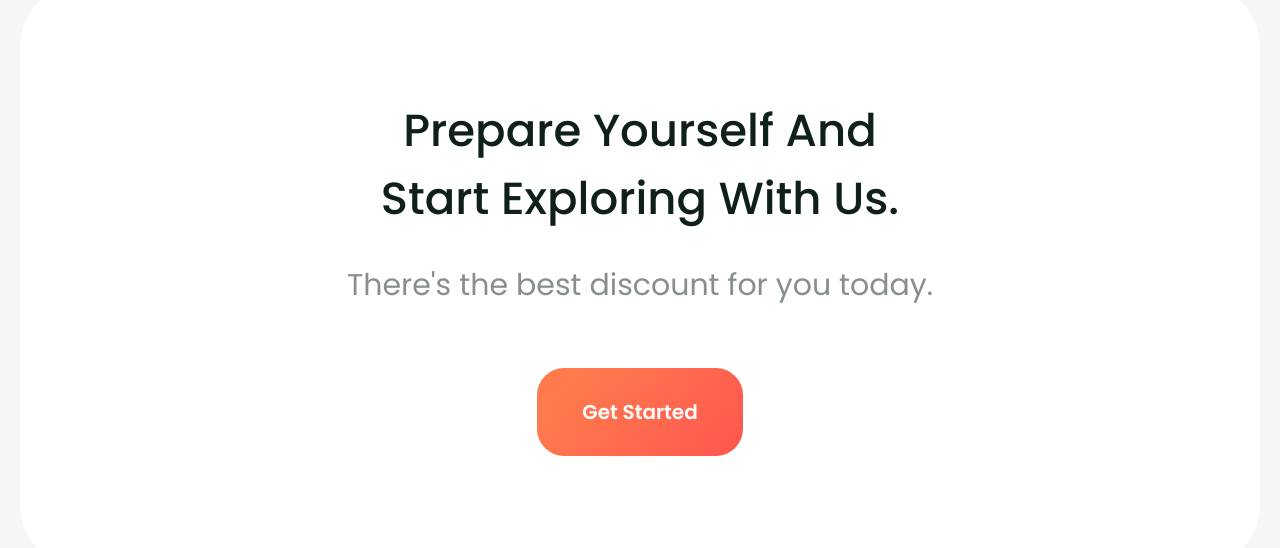
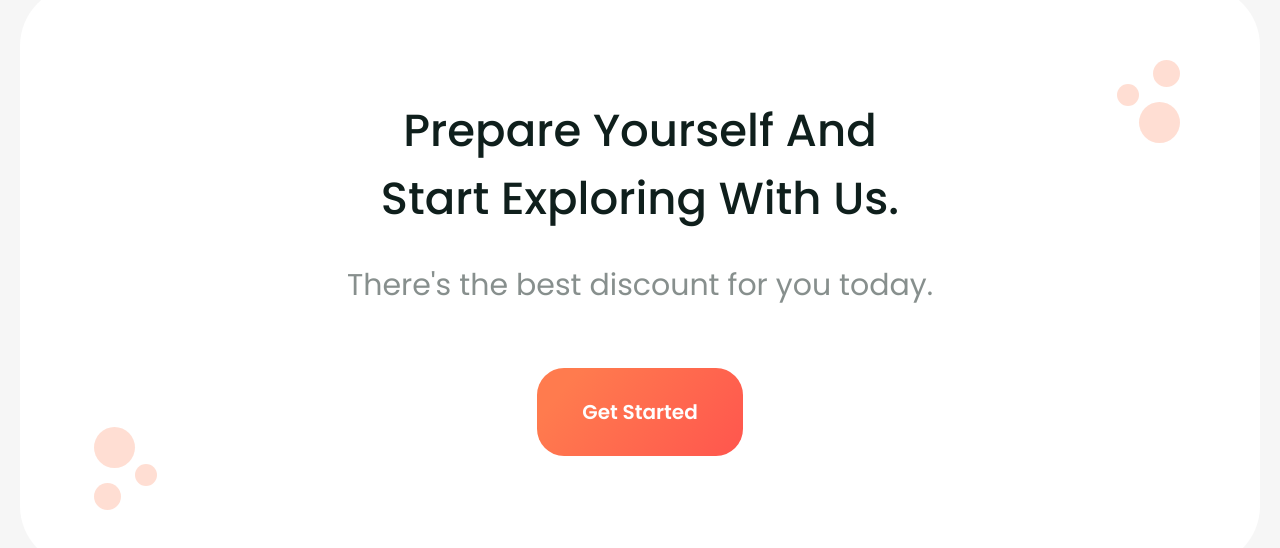
Before and after one commit to TatianaOsipova/goTrip, a plain HTML site: page index.html in a window 1280 px wide. Shown: the part 2459-3007 px from the top of the page. Drawn offline with nearby package versions, Linux system fonts and the light colour scheme.

Commit message:
feat: add decor to section cta

```diff
--- a/css/style.css
+++ b/css/style.css
@@ -389,6 +389,7 @@ a {
 }
 
 .cta__plate {
+    position: relative;
     display: flex;
     flex-direction: column;
     align-items: center;
@@ -397,6 +398,26 @@ a {
     padding: 40px 15px;
     background-color: #fff;
     border-radius: 60px;
+}
+
+.cta__plate::before,
+.cta__plate::after{
+    position: absolute;
+    width: 63px;
+    height: 83px;
+    content: "";
+}
+
+.cta__plate::before{
+    left: 74px;
+    bottom: 56px;
+    background-image: url(./../images/cta-el-01.svg);
+}
+
+.cta__plate::after{
+    top: 74px;
+    right: 80px;
+    background-image: url(./../images/cta-el-02.svg);
 }
 
 .cta__title {
@@ -417,5 +438,4 @@ a {
     color: var(--secondary);
 }
 
-
 /* styling main section cta end */
```
